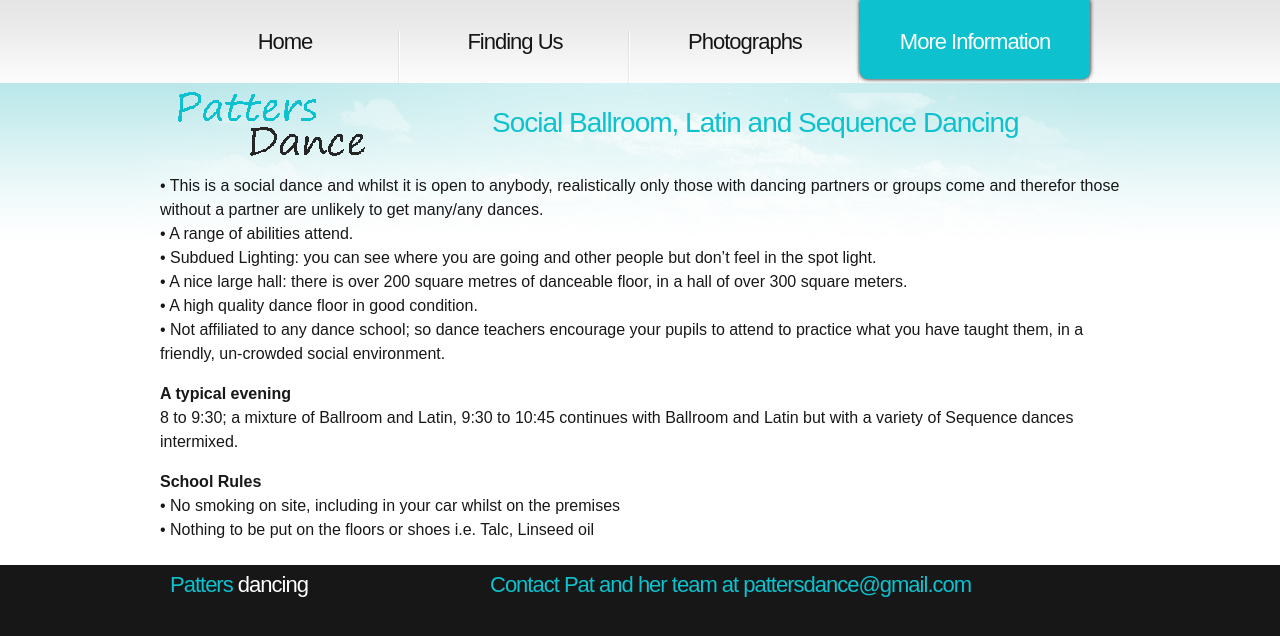
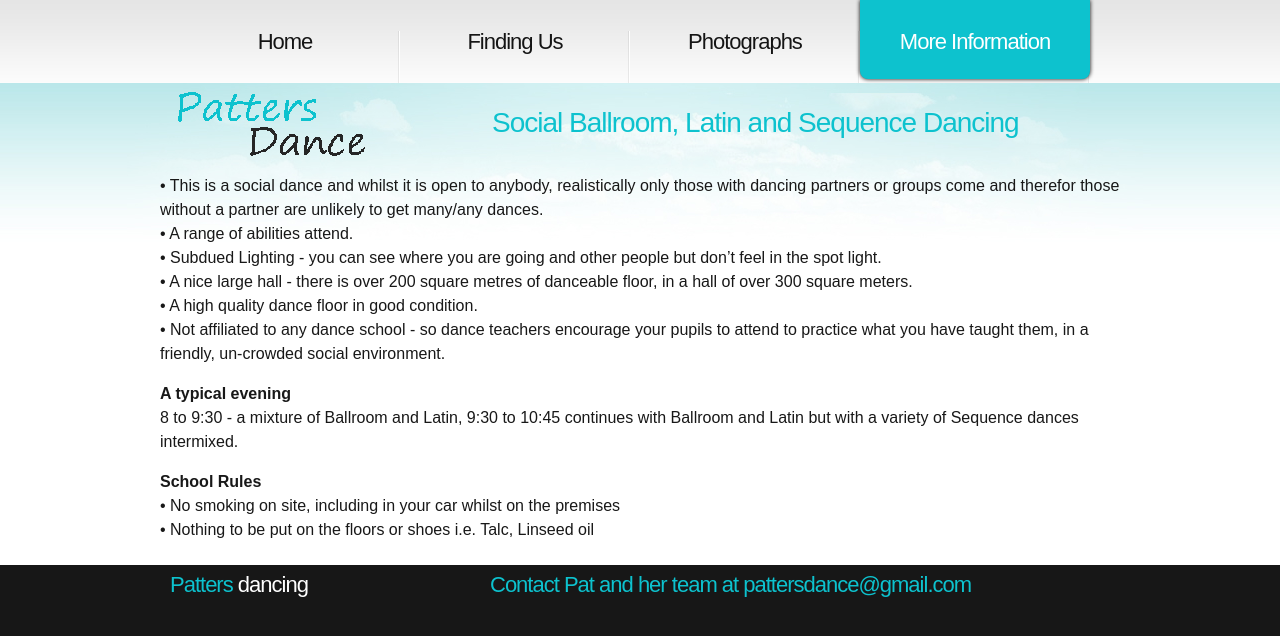
Before and after one commit to ramsayd/patters, a Jekyll site: the page built from 80_information.md, in a window 1280 px wide. Shown: the top 636 px of the page. Built offline with Jekyll 4.4.1, drawn with Linux system fonts in a browser that asks for light colours.

```diff
--- a/80_information.md
+++ b/80_information.md
@@ -7,17 +7,17 @@ permalink: "information.html"
 <ul>
 <li>• This is a social dance and whilst it is open to anybody, realistically only those with dancing partners or groups come and therefor those without a partner are unlikely to get many/any dances.</li>
 <li>•	A range of abilities attend.</li>
-<li>•	Subdued Lighting: you can see where you are going and other people but don’t feel in the spot light.</li>
-<li>•	A nice large hall: there is over 200 square metres of danceable floor, in a hall of over 300 square meters.</li>
+<li>•	Subdued Lighting - you can see where you are going and other people but don’t feel in the spot light.</li>
+<li>•	A nice large hall - there is over 200 square metres of danceable floor, in a hall of over 300 square meters.</li>
 <li>• A high quality dance floor in good condition.</li>
-<li>•	Not affiliated to any dance school; so dance teachers encourage your pupils to attend to practice what you have taught them, in a friendly, un-crowded social environment.</li>
+<li>•	Not affiliated to any dance school - so dance teachers encourage your pupils to attend to practice what you have taught them, in a friendly, un-crowded social environment.</li>
 </ul>
 
 <div class="information-header">
 A typical evening
 </div>
 <ul><li>
-8 to 9:30; a mixture of Ballroom and Latin, 9:30 to 10:45 continues with Ballroom and Latin but with a variety of Sequence dances intermixed.
+8 to 9:30 - a mixture of Ballroom and Latin, 9:30 to 10:45 continues with Ballroom and Latin but with a variety of Sequence dances intermixed.
 </li></ul>
 
 <div class="information-header">
```
